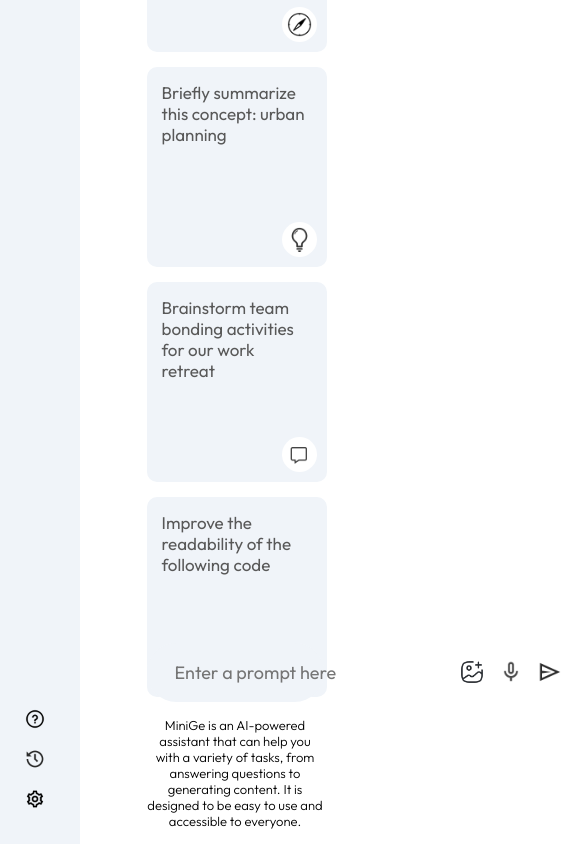
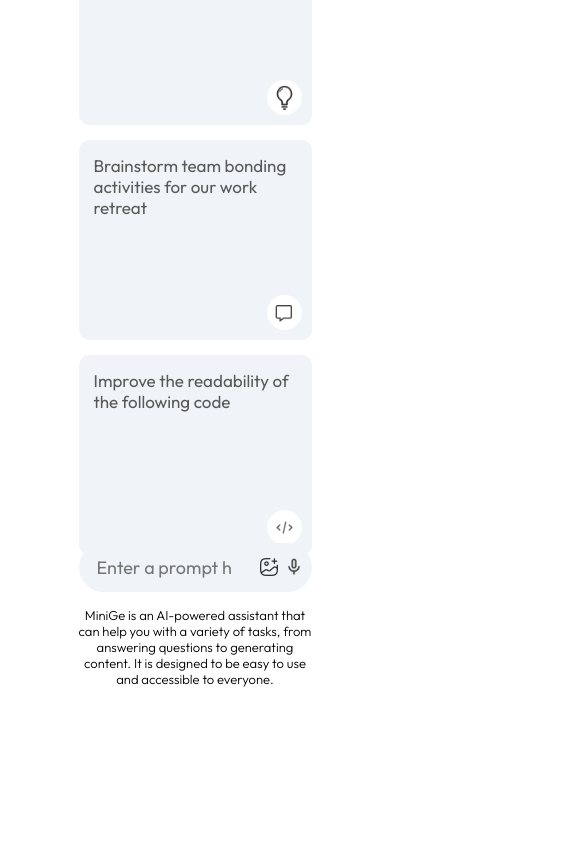
Before and after one commit to Patrakk/MiniGe, a React (Vite) app: page / in a window 390 px wide. Shown: the part 814-1658 px from the top of the page, 562 px wide, since content can reach past the window. After the commit the page ends 1516 px from the top, so only its background shows below. Built offline with nearby package versions, Linux system fonts and the light colour scheme.

Commit message:
Some responsive and styling

```diff
--- a/src/components/Main/Main.css
+++ b/src/components/Main/Main.css
@@ -179,3 +179,24 @@
     font-weight: 300;
     line-height: 1.8;
 }
+
+@media (max-width: 600px) {
+    .main-bottom input {
+        flex: none;
+        width: 150px;
+    }
+
+    .main-bottom img {
+        width: 20px;
+    }
+
+    .search-box {
+        padding: 5px 10px;
+    }
+
+    .search-box div {
+        gap: 5px;
+    }
+
+
+}
--- a/src/components/Main/Main.jsx
+++ b/src/components/Main/Main.jsx
@@ -65,7 +65,7 @@
                     <div>
                         <img src={assets.gallery_icon} alt="" />
                         <img src={assets.mic_icon} alt="" />
-                        <img onClick={() => onSent()} src={assets.send_icon} alt="" />
+                        {input ? <img onClick={() => onSent()} src={assets.send_icon} alt="" /> : null}
                     </div>
                 </div>
                 <p className="bottom-info">
--- a/src/components/Sidebar/Sidebar.css
+++ b/src/components/Sidebar/Sidebar.css
@@ -33,6 +33,7 @@
 .sidebar .recent {
     display: flex;
     flex-direction: column;
+    animation: fadeIn 1.5s;
 }
 
 .sidebar .recent-title {
@@ -64,3 +65,9 @@
     padding-right: 10px;
     cursor: pointer;
 }
+
+@media (max-width: 600px) {
+    .sidebar {
+        display: none;
+    }
+}
--- a/src/index.css
+++ b/src/index.css
@@ -10,4 +10,10 @@
 #root {
   min-height: 100vh;
   display: flex;
+  animation: fadeIn 1.5s;
 }
+
+@keyframes fadeIn {
+  0% { opacity: 0; }
+  100% { opacity: 1; }
+}
```
